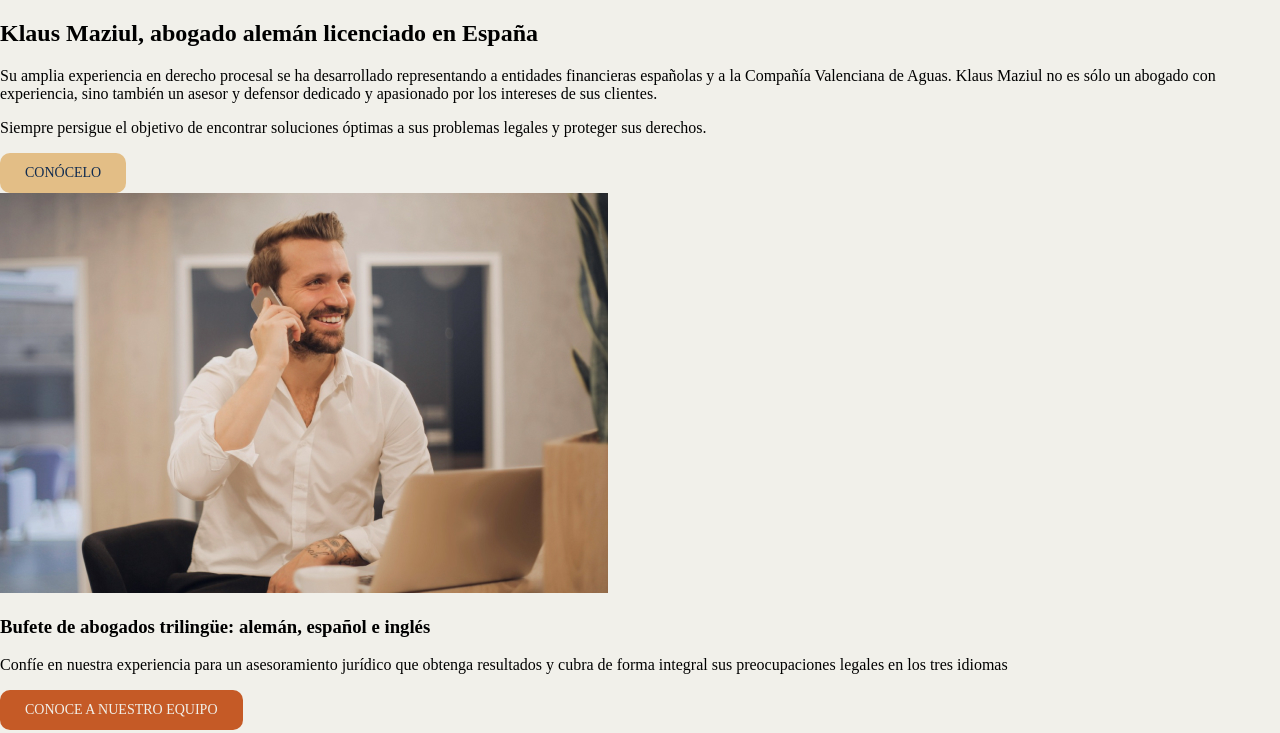
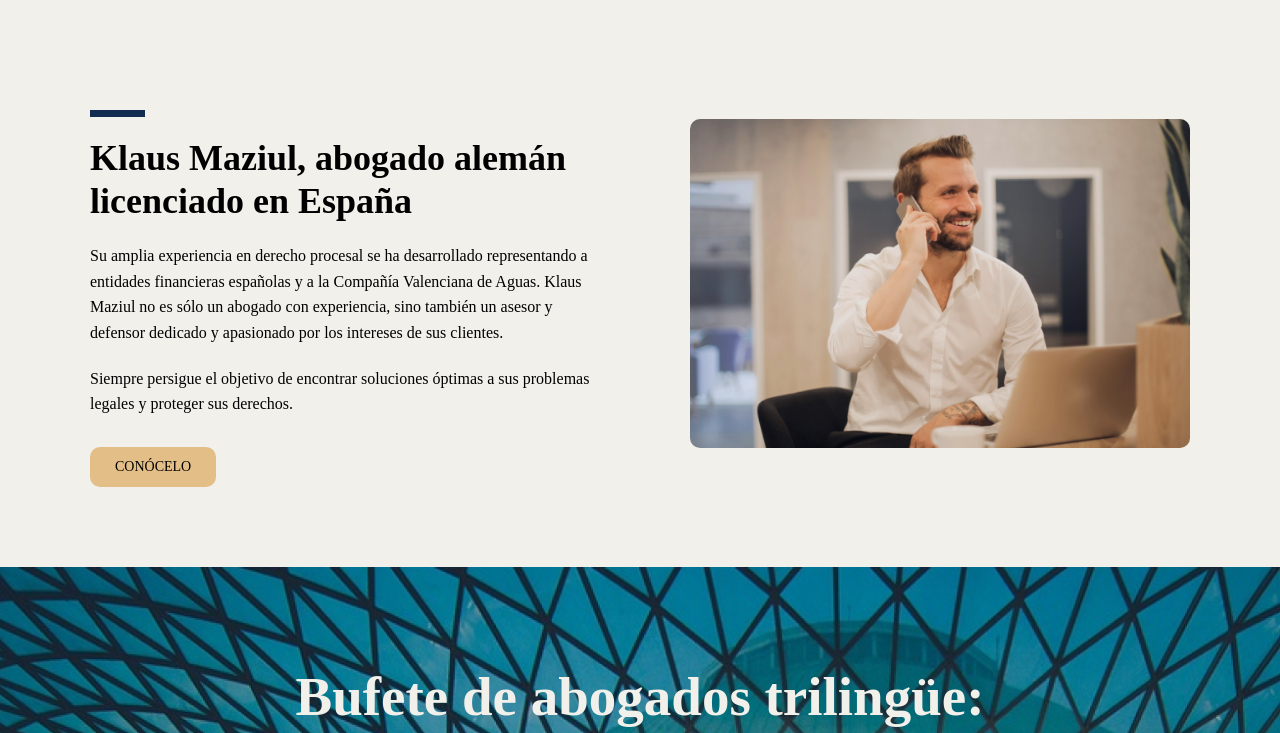
Before and after one commit to JoseLuisMartinezA/P2.1-Landing-page-de-abogados-DIW, a plain HTML site: page index.html in a window 1280 px wide. Shown: the part 551-1284 px from the top of the page. Drawn offline with Linux system fonts and the light colour scheme.

Commit message:
Estilo de secciones
Secctions añadidas:

.about

.services

```diff
--- a/style.css
+++ b/style.css
@@ -212,3 +212,102 @@ nav {
     margin-right: 15px;
     padding: 10px 20px; /* Ligeramente más pequeños que los botones base */
 }
+
+
+/* About Section */
+
+.about {
+    background-color: var(--primary-fondo);
+    max-width: 1500px;
+    margin: 0 auto;
+    padding: 80px 90px;
+    display: grid;
+    /* Divide el espacio en dos columnas (columna de 6/12 para texto, 6/12 para imagen) */
+    grid-template-columns: repeat(12, 1fr);
+    gap: 100px;
+    align-items: center;
+}
+
+/* --- Cosa decorativa de encima del titulo del articulo --- */
+.about h2::before {
+    content: "";
+    display: block;
+    width: 55px;
+    height: 7px;
+    background-color: var(--primary-secciones-1);
+    margin-bottom: 20px;
+}
+
+.about article {
+
+    grid-column: span 6;
+}
+
+.about h2 {
+    font-size: var(--size-h2);
+    color: var(--text-primary);
+    margin-bottom: 20px;
+    line-height: 1.2;
+}
+
+.about p {
+    font-size: var(--size-parrafo);
+    line-height: 1.6;
+    margin-bottom: 20px;
+}
+
+.about article .btn.primary {
+    background-color: var(--auxiliary-acentos-2);
+    color: var(--basics-black);
+    margin-top: 10px;
+}
+
+.about aside {
+    grid-column: span 6;
+}
+
+.about aside img {
+    width: 100%;
+    border-radius: var(--radius-button-radius);
+    display: block;
+    height: auto;
+}
+
+/* About Services */
+
+.services {
+    background-image: url('assets/img/techo-cristal.jpg');
+    background-size: cover; /* Para que la uimagen no se rtepita */
+    display: grid;
+    text-align: center;
+    justify-content: center;
+    background-color: var(--primary-secciones-1);
+    color: var(--text-on-dark);
+    padding: 100px;
+}
+
+.services h3, .services p, .services .btn {
+    max-width: 800px;
+    margin-left: auto;
+    margin-right: auto;
+}
+
+.services h3 {
+    font-size: var(--size-h1);
+    line-height: 1.1;
+    color: var(--text-on-dark);
+    margin: 0px;
+}
+
+.services p {
+    font-size: var(--size-h4); /* Párrafo ligeramente destacado */
+    line-height: 1.4;
+    color: var(--text-on-dark);
+    max-width: 500px;
+    margin-bottom: 40px;
+}
+
+.services .btn.secondary {
+    background-color: var(--auxiliary-acentos-1);
+    color: var(--text-on-dark);
+}
```
